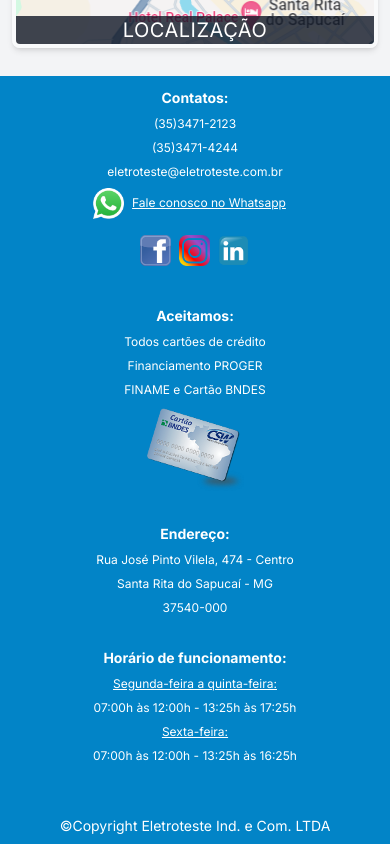
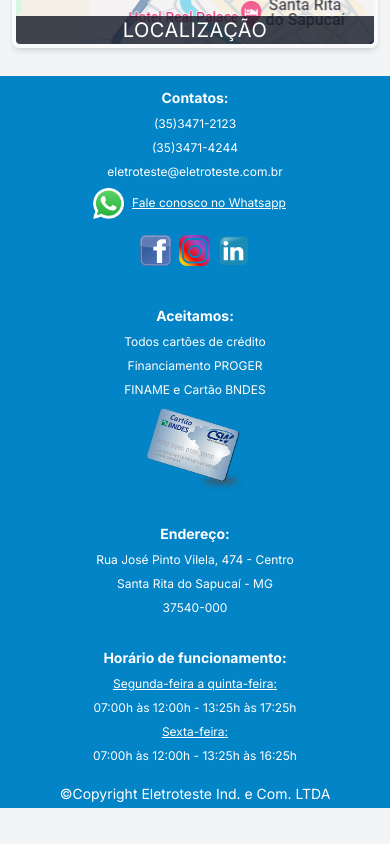
Before and after one commit to FernandoAvellar/eletroteste.com.br, a Next.js app: page / in a window 390 px wide. Shown: the part 1106-1950 px from the top of the page. After the commit the page ends 1914 px from the top, so only its background shows below. Built offline with nearby package versions, Linux system fonts and the light colour scheme.

Commit message:
Pequeno ajuste no copyright

```diff
--- a/app/ui/footer.js
+++ b/app/ui/footer.js
@@ -89,7 +89,7 @@ export default function Footer() {
           <span>Santa Rita do Sapucaí - MG</span>
           <span>37540-000</span>
         </div>
-        <div className="flex flex-col gap-2 py-8 pt-0 text-center text-xs text-white md:py-1 md:text-left">
+        <div className="flex flex-col gap-2 py-1 pt-0 text-center text-xs text-white md:py-1 md:text-left">
           <strong className="text-sm">Horário de funcionamento:</strong>
           <span className="underline">Segunda-feira a quinta-feira:</span>
           <span>07:00h às 12:00h - 13:25h às 17:25h</span>
@@ -97,7 +97,7 @@ export default function Footer() {
           <span>07:00h às 12:00h - 13:25h às 16:25h</span>
         </div>
       </div>
-      <div className="py-2 text-center text-sm text-white">
+      <div className="py-1 text-center text-sm text-white md:py-2">
         &copy;Copyright Eletroteste Ind. e Com. LTDA
       </div>
     </footer>
```
